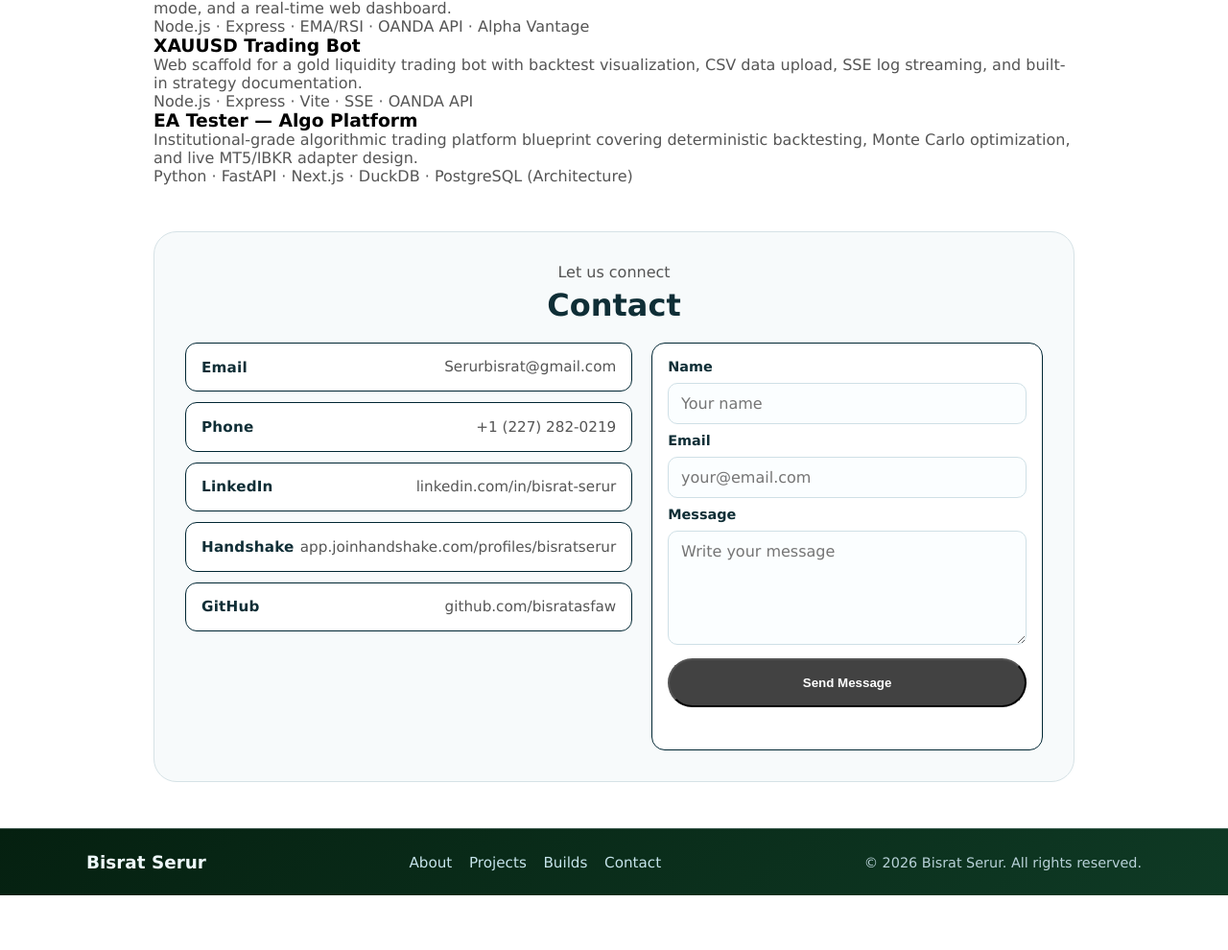
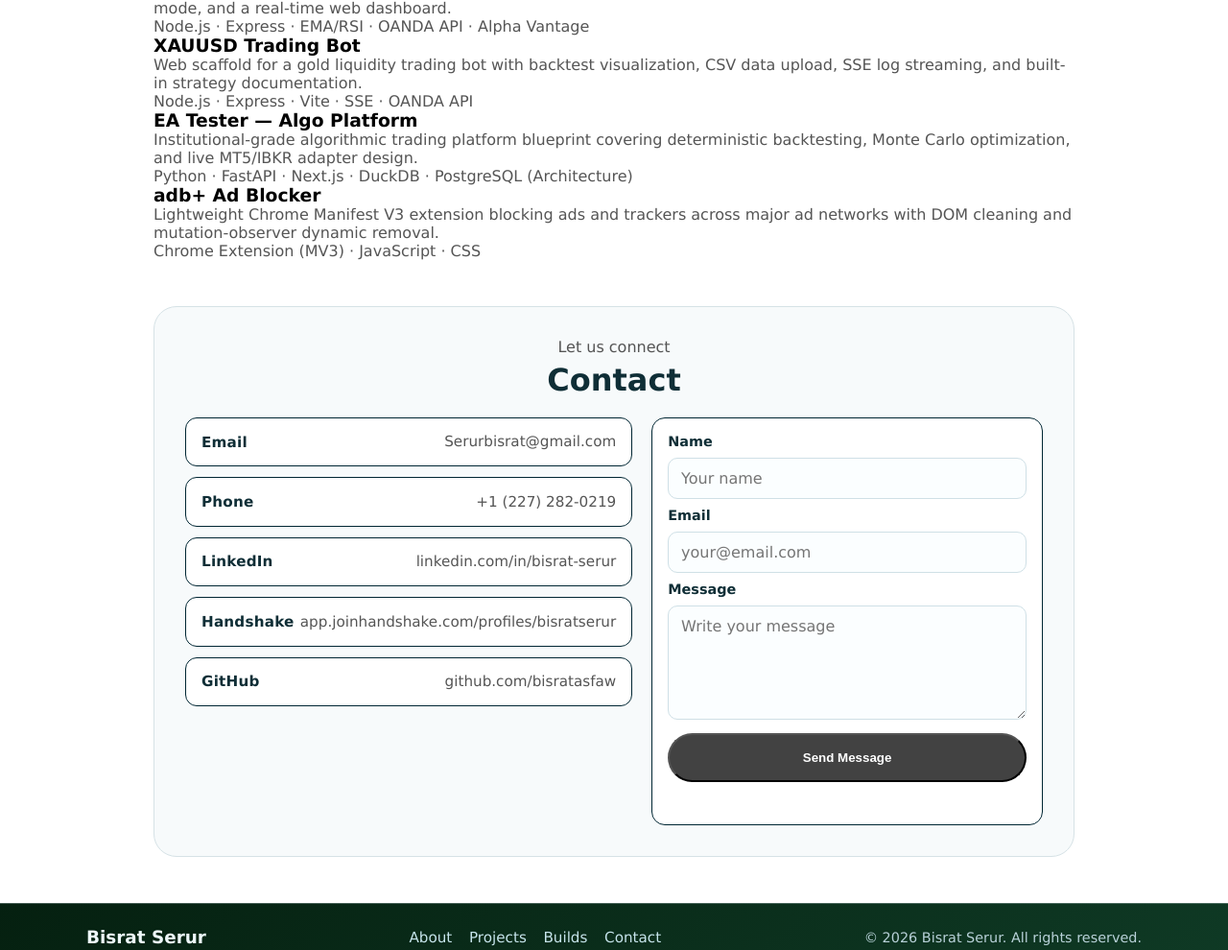
Before and after one commit to bisratasfaw/Portfolio-HTML-CSS-1, a plain HTML site: page index.html in a window 1280 px wide. Shown: the part 4508-5498 px from the top of the page at 96% size. Before the commit the page ends 5441 px from the top, so only its background shows below. Drawn offline with Linux system fonts and the light colour scheme.

Commit message:
feat: add adb+ Ad Blocker build card, completing all 10 build cards
Co-Authored-By: Claude Sonnet 4.6 <noreply@anthropic.com>

```diff
--- a/index.html
+++ b/index.html
@@ -463,6 +463,13 @@
                 <p class="build-tech">Python &middot; FastAPI &middot; Next.js &middot; DuckDB &middot; PostgreSQL (Architecture)</p>
             </article>
 
+            <article class="build-card">
+                <div class="img-build"></div>
+                <h3>adb+ Ad Blocker</h3>
+                <p>Lightweight Chrome Manifest V3 extension blocking ads and trackers across major ad networks with DOM cleaning and mutation-observer dynamic removal.</p>
+                <p class="build-tech">Chrome Extension (MV3) &middot; JavaScript &middot; CSS</p>
+            </article>
+
         </div>
      </section>
     <section id="contact" class="contact-main">
```
